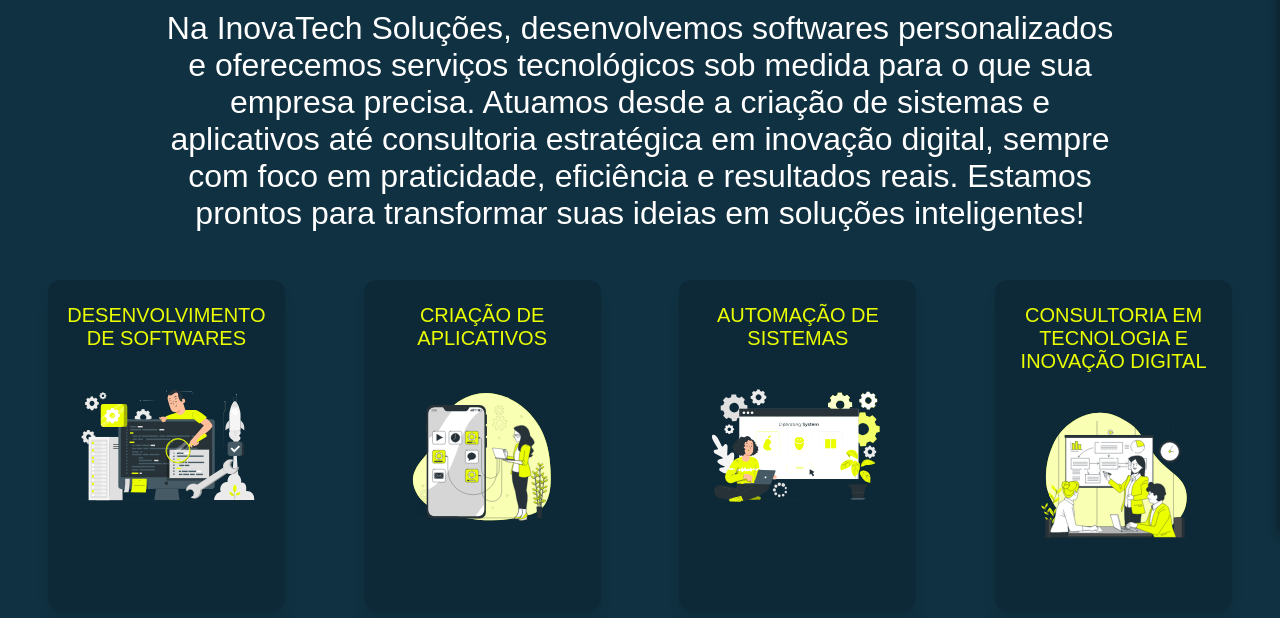
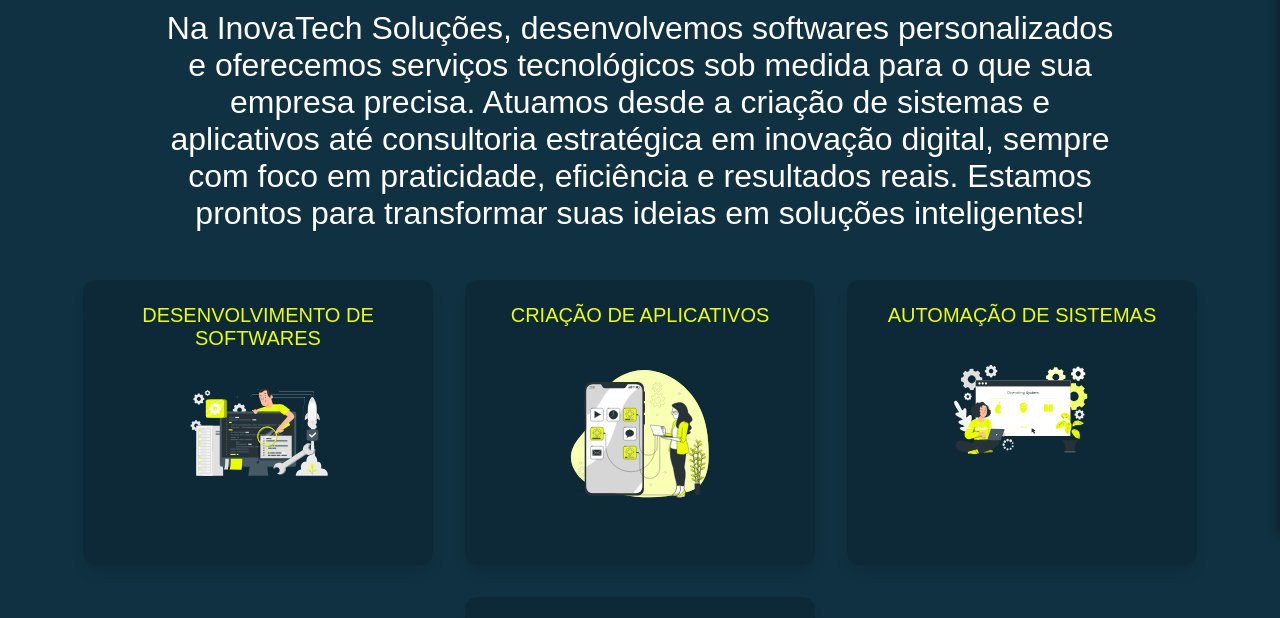
Before and after one commit to Velho008/trainee_orcestra, a plain HTML site: page site/servicos.html in a window 1280 px wide. Shown: the part 266-884 px from the top of the page. Drawn offline with Linux system fonts and the light colour scheme; a web font is replaced by a local one.

Commit message:
Arrumando o layout dos cards na página de serviços

```diff
--- a/site/assets/css/servicos.css
+++ b/site/assets/css/servicos.css
@@ -23,7 +23,7 @@
     display: flex;
     flex-wrap: wrap;
     gap: 2rem;
-    justify-content: space-between;
+    justify-content: center;
 }
 
 .cards {
@@ -36,7 +36,8 @@
     flex-direction: column;
     align-items: center;
     text-align: center;
-    width: calc(100% / 5);
+    width: 90%;
+    max-width: 350px;
 }
 
 .cards p {
@@ -46,7 +47,7 @@
 .cards img {
     margin: 2rem 0;
     max-height: 150px;
-    width: auto;
+    width: 150px;
     object-fit: contain;
 }
 
```
